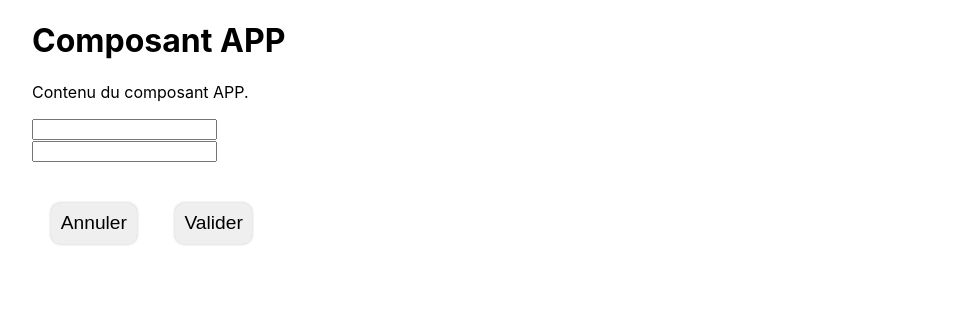
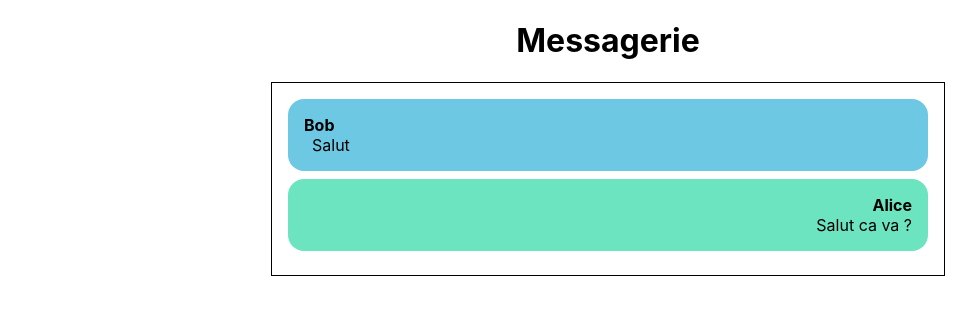
Before and after one commit to jimmy4701/SDW_EXAMPLE, a React (Create React App) app: page / in a window 1280 px wide. Shown: the top 314 px of the page, without its empty margins (32-1008 px from the left). Built offline with nearby package versions, Linux system fonts and the light colour scheme.

Commit message:
Added displayer for items

```diff
--- a/src/App.js
+++ b/src/App.js
@@ -1,20 +1,28 @@
 import React, { useState } from 'react'
 import Button from './components/Button'
+import Displayer from './components/Displayer'
 
 const App = (props) => {
   const [title, setTitle] = useState()
   const [message, setMessage] = useState()
 
+  const messages = [
+    {
+        username: "Bob",
+        content: "Salut",
+        type: "A"
+    },
+    {
+        username: "Alice",
+        content: "Salut ca va ?",
+        type: "B"
+    }
+  ]
+
   return(
     <div className="app-container">
-      <h1>Composant APP</h1>
-      <p>Contenu du composant APP.</p>
-      <Form onChange={(value) => {setTitle(value)}} />
-      <Form onChange={(value) => {setMessage(value)}} />
-      <h1>{title}</h1>
-      <Displayer content={message} />
-      <Button>Annuler</Button>
-      <Button onClick={() => {alert("Validé !")}}>Valider</Button>
+      <h1>Messagerie</h1>
+      <Displayer messages={messages} />
     </div>
   )
 }
@@ -29,10 +37,4 @@ const Form = (props) => {
   )
 }
 
-const Displayer = (props) => {
-  return(
-  <p>{props.content}</p>
-  )
-}
-
 export default App
--- /dev/null
+++ b/src/components/Displayer.js
@@ -0,0 +1,22 @@
+import React from 'react'
+
+const Displayer = (props) => {
+    return(
+        <div className="displayer">
+            {props.messages.map((current_message) => {
+                return <Item message={current_message} />
+            })}
+        </div>
+    )
+}
+
+const Item = (props) => {
+    return(
+        <div className={props.message.type == 'A' ? "item left" : "item right"}>
+            <p className="username">{props.message.username}</p>
+            <p className="content">{props.message.content}</p>
+        </div>
+    )
+}
+
+export default Displayer
--- a/src/index.css
+++ b/src/index.css
@@ -14,6 +14,9 @@ code {
 
 .app-container {
   padding: 0 4em;
+  display: flex;
+  flex-direction: column;
+  align-items: center;
 }
 
 /* Button */
@@ -30,3 +33,40 @@ code {
 .button:hover {
   box-shadow: 0px 0px 3px 0px rgba(0,0,0,0.55);
 }
+
+/* Displayer */
+.displayer {
+  border: 1px solid black;
+  padding: 1em;
+  margin-bottom: 1em;
+  max-width: 50vw;
+  width: 100%;
+}
+
+.item {
+  border-radius: 1em;
+  margin-bottom: 0.5em;
+  padding: 1em;
+}
+
+.item p {
+  margin: 0;
+}
+
+.item.left {
+  text-align: left;
+  background-color: rgb(109, 200, 228);
+}
+
+.item.right {
+  text-align: right;
+  background-color: rgb(109, 228, 192);
+}
+
+.username {
+  font-weight: bold;
+}
+
+.content {
+  padding-left: 0.5em;
+}
```
